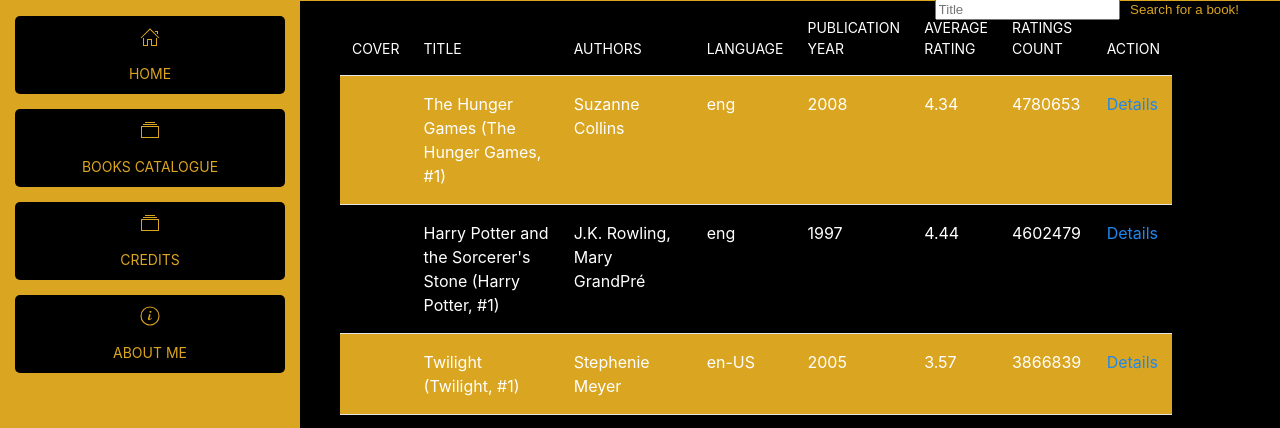
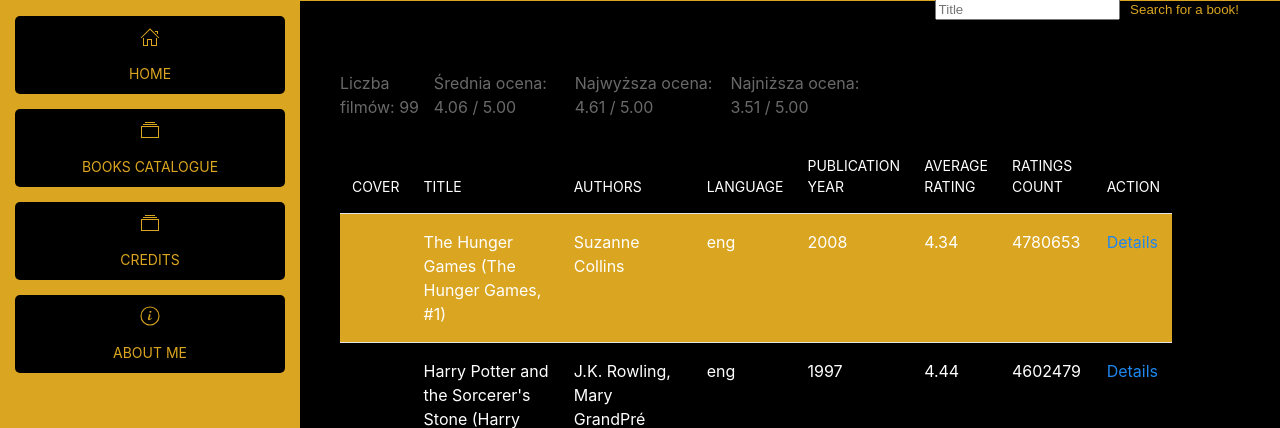
Before and after one commit to hszalyga/webook, a Django app: page /webook/ in a window 1280 px wide. Shown: the part 184-612 px from the top of the page. Run offline with Django 5.2, Linux system fonts and the light colour scheme; data comes from the database, SQL or seed files in the repository.

Commit message:
Dodanie aggregation dla danych - średnich

```diff
--- a/webooks/templates/webooks/all_books.html
+++ b/webooks/templates/webooks/all_books.html
@@ -4,6 +4,12 @@
 {% endblock %}
 
 {% block page_content %}
+    <div class="uk-flex uk-flex-between uk-margin-large-top">
+        <div>Liczba filmów: {{ aggregation_data.id__count }}</div>
+        <div>Średnia ocena: {{ aggregation_data.average_rating__avg|floatformat:2 }} / 5.00</div>
+        <div>Najwyższa ocena: {{ aggregation_data.average_rating__max }} / 5.00</div>
+        <div>Najniższa ocena: {{ aggregation_data.average_rating__min }} / 5.00</div>
+    </div>
 <table class="uk-table uk-table-striped">
     <thead>
     <tr>
--- a/webooks/views.py
+++ b/webooks/views.py
@@ -1,11 +1,16 @@
 from django.shortcuts import render
 from .models import Book
 from django.http import HttpResponseNotFound
+from django.db.models import Avg, Min, Max, Count
 # Create your views here.
 def all_books(request):
     found_books = Book.objects.all() #pobieranie filmów z bazy danych
+    found_books_aggregation = found_books.aggregate(Avg('average_rating'), Min('average_rating'),
+                                                    Max('average_rating'), Count('id'))
+
     context = {
-        'books': found_books
+        'books': found_books,
+        'aggregation_data': found_books_aggregation
     }
     return render(request, 'webooks/all_books.html', context)
 
```
